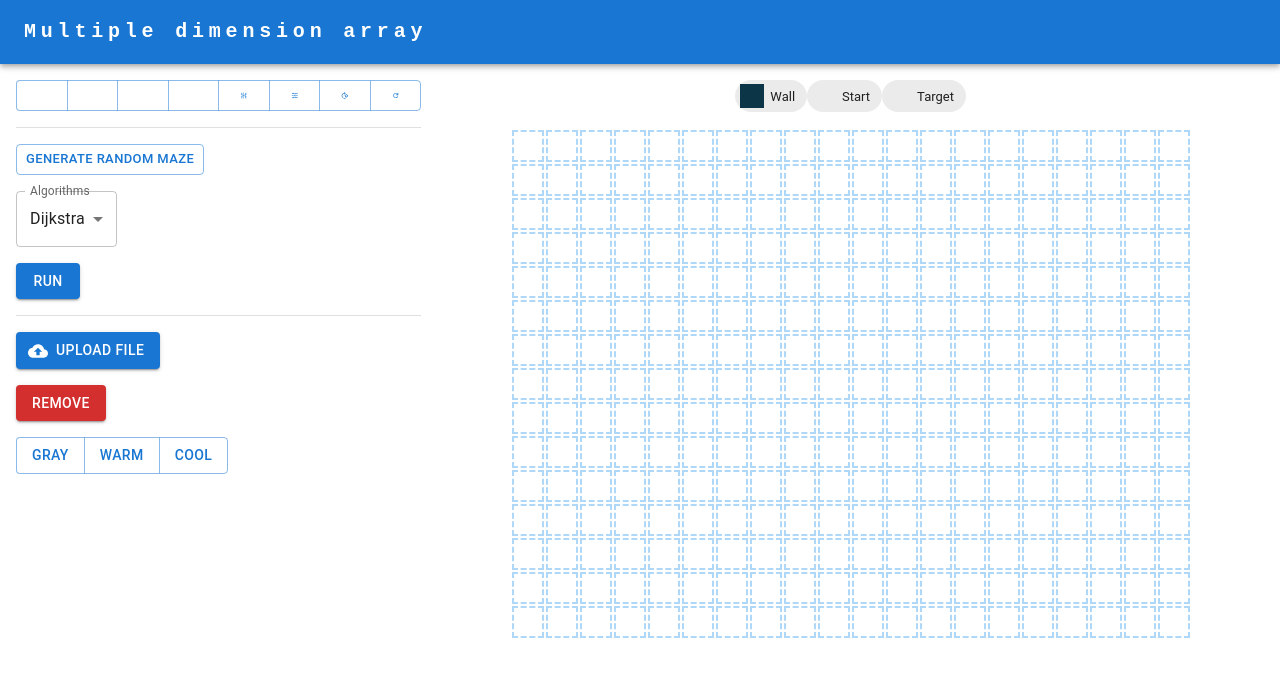
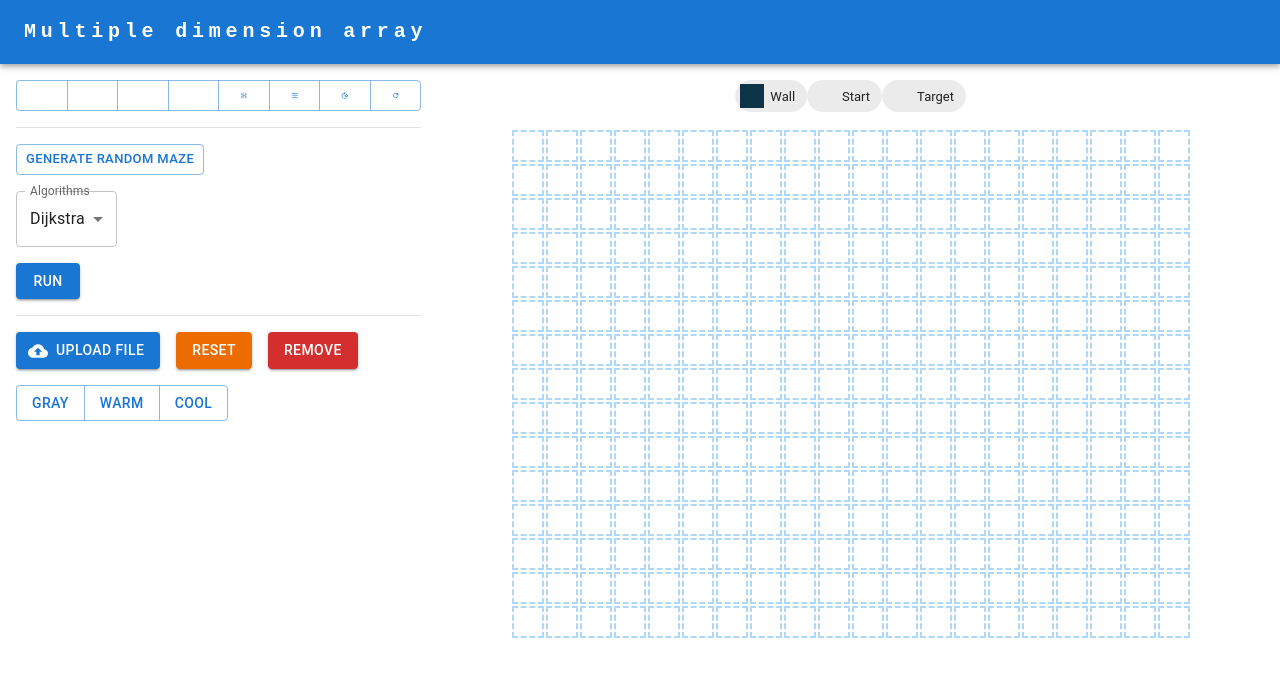
Before and after one commit to dang309/CS523, a React (Vite) app: page / in a window 1280 px wide. Shown: the top 676 px of the page. Built offline with nearby package versions, Linux system fonts and the light colour scheme; some icons are missing.

Commit message:
can back to origin image

```diff
--- a/src/App.tsx
+++ b/src/App.tsx
@@ -29,6 +29,7 @@ import ImageProcessing from "./components/ImageProcessing";
 import { flushSync } from "react-dom";
 
 const App = () => {
+  const [originImageData, setOriginImageData] = useState<TPixel[][]>([]);
   const [imageData, setImageData] = useState<TPixel[][]>([]);
 
   const [rows, setRows] = useState(BOARD.INITIAL_ROWS);
@@ -97,6 +98,7 @@ const App = () => {
 
           flushSync(() => {
             setImageData(imageArray);
+            setOriginImageData(imageArray);
           });
           setIsLoadingImage(false);
         };
@@ -135,8 +137,13 @@ const App = () => {
     setImage(null);
   };
 
+  const resetImage = () => {
+    setImageData(originImageData);
+  };
+
   const handleGrayScale = () => {
     setIsLoadingImage(true);
+
     flushSync(() => {
       setImageData((prev) => {
         return prev.map((row) => {
@@ -177,6 +184,7 @@ const App = () => {
 
   const handleCool = () => {
     setIsLoadingImage(true);
+
     flushSync(() => {
       setImageData((prev) => {
         return prev.map((row) => {
@@ -374,6 +382,7 @@ const App = () => {
             <ImageProcessing
               onChangeImage={onChangeImage}
               removeImage={removeImage}
+              resetImage={resetImage}
               handleGrayScale={handleGrayScale}
               handleWarm={handleWarm}
               handleCool={handleCool}
--- a/src/components/ImageProcessing.tsx
+++ b/src/components/ImageProcessing.tsx
@@ -4,6 +4,7 @@ import FileUploadButton from "./common/FileUploadButton";
 type Props = {
   onChangeImage: () => void;
   removeImage: () => void;
+  resetImage: () => void;
   handleGrayScale: () => void;
   handleWarm: () => void;
   handleCool: () => void;
@@ -13,16 +14,22 @@ const ImageProcessing = (props: Props) => {
   const {
     onChangeImage,
     removeImage,
+    resetImage,
     handleGrayScale,
     handleWarm,
     handleCool,
   } = props;
   return (
     <Stack spacing={2} alignItems="flex-start">
-      <FileUploadButton onChangeImage={onChangeImage} />
-      <Button variant="contained" color="error" onClick={removeImage}>
-        Remove
-      </Button>
+      <Stack direction="row" spacing={2}>
+        <FileUploadButton onChangeImage={onChangeImage} />
+        <Button variant="contained" color="warning" onClick={resetImage}>
+          Reset
+        </Button>
+        <Button variant="contained" color="error" onClick={removeImage}>
+          Remove
+        </Button>
+      </Stack>{" "}
       <ButtonGroup>
         <Button variant="outlined" onClick={handleGrayScale}>
           Gray
```
